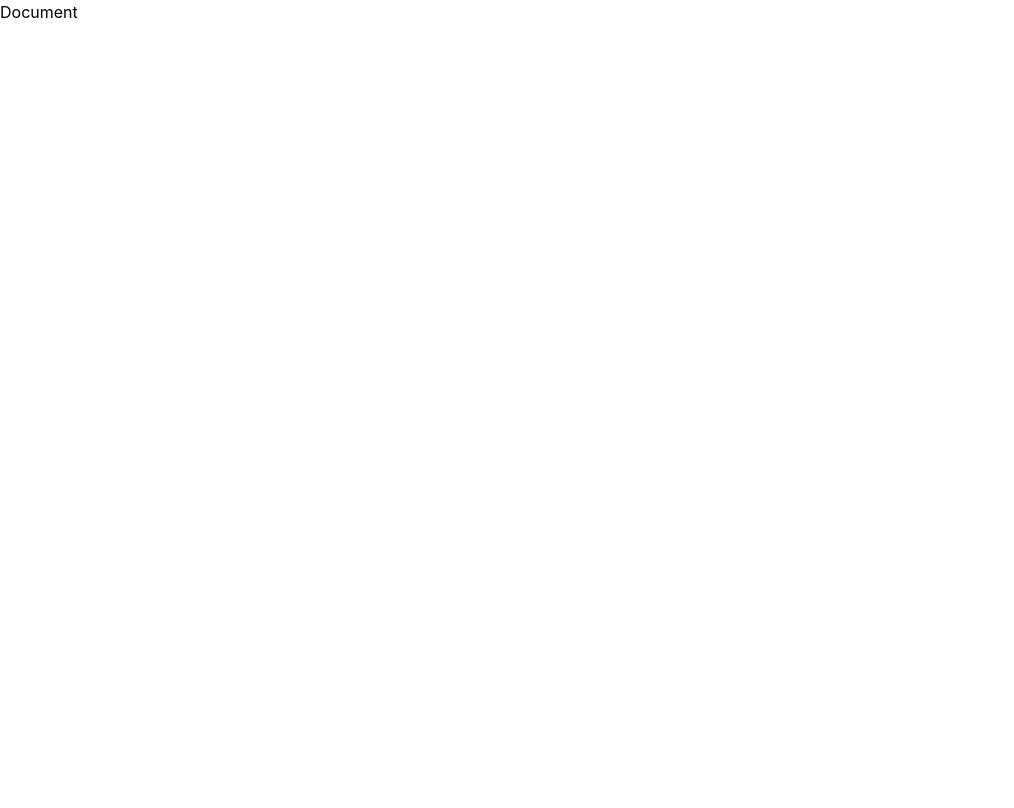
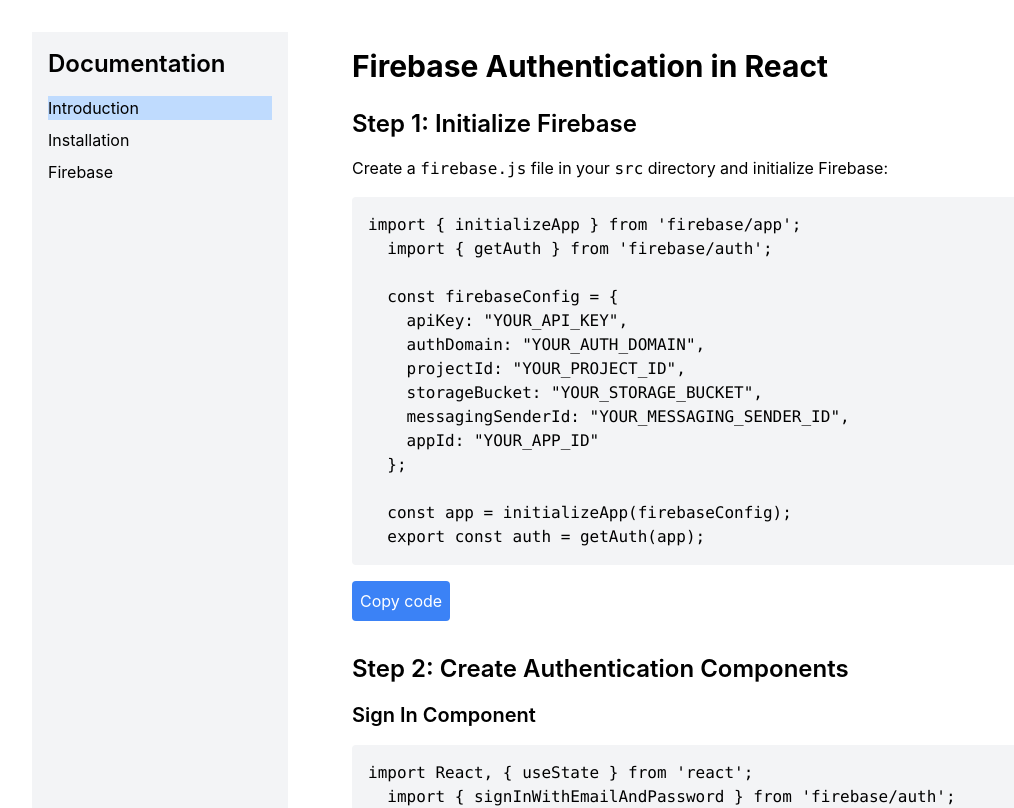
Before and after one commit to falkunam/react-firebase-auth, a React (Vite) app: page /document in a window 1280 px wide. Shown: the top 808 px of the page, without its empty margins (0-1014 px from the left). Built offline with nearby package versions, Linux system fonts and the light colour scheme.

Commit message:
added document draft

```diff
--- a/src/App.tsx
+++ b/src/App.tsx
@@ -16,12 +16,12 @@
   return (
     <>
       <Routes>
-        <Route path="/" element={<NonUser><Home /></NonUser>} />
-        <Route path="/sign-in" element={<NonUser><SignIn /></NonUser>} />
-        <Route path="/sign-up" element={<NonUser><SignUp /></NonUser>} />
-        <Route path="/email-sign-in" element={<NonUser><EmailSignIn /></NonUser>} />
-        <Route path="/forgot-password" element={<NonUser><ForgotPassword /></NonUser>} />
-        <Route path="/phone-auth" element={<NonUser><PhoneNumber /></NonUser>} />
+        <Route path="/" element={<Home />} />
+        <Route path="/sign-in" element={<SignIn />} />
+        <Route path="/sign-up" element={<SignUp />} />
+        <Route path="/email-sign-in" element={<EmailSignIn />} />
+        <Route path="/forgot-password" element={<ForgotPassword />} />
+        <Route path="/phone-auth" element={<PhoneNumber />} />
         <Route path="/document" element={<Document/>} />
         <Route
           path="/dashboard"
--- /dev/null
+++ b/src/document/codeSnippet/index.ts
@@ -0,0 +1,57 @@
+export const firebaseConfigSnippet =
+    `import { initializeApp } from 'firebase/app';
+  import { getAuth } from 'firebase/auth';
+
+  const firebaseConfig = {
+    apiKey: "YOUR_API_KEY",
+    authDomain: "YOUR_AUTH_DOMAIN",
+    projectId: "YOUR_PROJECT_ID",
+    storageBucket: "YOUR_STORAGE_BUCKET",
+    messagingSenderId: "YOUR_MESSAGING_SENDER_ID",
+    appId: "YOUR_APP_ID"
+  };
+
+  const app = initializeApp(firebaseConfig);
+  export const auth = getAuth(app);`
+    ;
+
+export const signInSnippet =
+    `import React, { useState } from 'react';
+  import { signInWithEmailAndPassword } from 'firebase/auth';
+  import { auth } from '../firebase';
+
+  function SignIn() {
+    const [email, setEmail] = useState('');
+    const [password, setPassword] = useState('');
+
+    const handleSignIn = async (e) => {
+      e.preventDefault();
+      try {
+        await signInWithEmailAndPassword(auth, email, password);
+        // Redirect to Dashboard or handle success
+      } catch (error) {
+        console.error('Error signing in:', error);
+      }
+    };
+
+    return (
+      <form onSubmit={handleSignIn}>
+        <input
+          type="email"
+          placeholder="Email"
+          value={email}
+          onChange={(e) => setEmail(e.target.value)}
+        />
+        <input
+          type="password"
+          placeholder="Password"
+          value={password}
+          onChange={(e) => setPassword(e.target.value)}
+        />
+        <button type="submit">Sign In</button>
+      </form>
+    );
+  }
+
+  export default SignIn;`
+    ;
--- a/src/document/index.tsx
+++ b/src/document/index.tsx
@@ -1,9 +1,67 @@
+import { useState } from "react";
+import { firebaseConfigSnippet, signInSnippet } from "./codeSnippet";
 
+const Documentation = () => {
+  const [activeTab, setActiveTab] = useState<string>('#introduction');
 
-const Document = () => {
+  const handleTabClick = (tab: string) => {
+    setActiveTab(tab);
+  };
+
+  const copyToClipboard = (text: string) => {
+    navigator.clipboard.writeText(text);
+    alert('Code copied to clipboard!');
+  };
+
   return (
-    <>Document</>
+    <div className="container mx-auto p-8 flex">
+      <div className="w-1/5 bg-gray-100 p-4 fixed h-full">
+        <h2 className="text-2xl font-semibold mb-4">Documentation</h2>
+        <nav>
+          <ul>
+            <li className={`mb-2 ${activeTab === '#introduction' ? 'bg-blue-200' : ''}`}>
+              <a href="#introduction" onClick={() => handleTabClick('#introduction')}>Introduction</a>
+            </li>
+            <li className={`mb-2 ${activeTab === '#installation' ? 'bg-blue-200' : ''}`}>
+              <a href="#installation" onClick={() => handleTabClick('#installation')}>Installation</a>
+            </li>
+            <li className={`mb-2 ${activeTab === '#firebase' ? 'bg-blue-200' : ''}`}>
+              <a href="#firebase" onClick={() => handleTabClick('#firebase')}>Firebase</a>
+            </li>
+          </ul>
+        </nav>
+      </div>
+
+      <div className="w-3/4 ml-auto p-4">
+        <h1 className="text-3xl font-bold mb-6" id="introduction">Firebase Authentication in React</h1>
+
+        <h2 className="text-2xl font-semibold mb-4" id="installation">Step 1: Initialize Firebase</h2>
+        <p className="mb-4">Create a <code>firebase.js</code> file in your <code>src</code> directory and initialize Firebase:</p>
+        <pre className="bg-gray-100 p-4 rounded mb-4">
+          <code>{firebaseConfigSnippet}</code>
+        </pre>
+        <button
+          onClick={() => copyToClipboard(firebaseConfigSnippet)}
+          className="bg-blue-500 text-white p-2 rounded mb-8"
+        >
+          Copy code
+        </button>
+
+        <h2 className="text-2xl font-semibold mb-4" id="firebase">Step 2: Create Authentication Components</h2>
+
+        <h3 className="text-xl font-semibold mb-4">Sign In Component</h3>
+        <pre className="bg-gray-100 p-4 rounded mb-4">
+          <code>{signInSnippet}</code>
+        </pre>
+        <button
+          onClick={() => copyToClipboard(signInSnippet)}
+          className="bg-blue-500 text-white p-2 rounded mb-8"
+        >
+          Copy code
+        </button>
+      </div>
+    </div>
   );
-};
+}
 
-export default Document;
+export default Documentation;
--- a/src/firebase/config.ts
+++ b/src/firebase/config.ts
@@ -7,13 +7,12 @@
 import { getMessaging } from "firebase/messaging";
 
 const firebaseConfig = {
-  apiKey: "xxxxxxxxxxxxxxxxxxxxxxxxxxxxxxxxxx",
-  authDomain: "xxxxxxxxxxxxxxxxxxxxxxxxxx",
-  databaseURL: "xxxxxxxxxxxxxxxxxxxxx",
-  projectId: "xxxxxxxxxxxxxxxxxxxx",
-  storageBucket: "xxxxxxxxxxxxxxxxxxxxxxxxxxx",
-  messagingSenderId: "xxxxxxxxxxxxxxxxxxxxxxxxxxx",
-  appId: "xxxxxxxxxxxxxxxxxxxxxxxxxxx",
+  apiKey: "YOUR_API_KEY",
+  authDomain: "YOUR_AUTH_DOMAIN",
+  projectId: "YOUR_PROJECT_ID",
+  storageBucket: "YOUR_STORAGE_BUCKET",
+  messagingSenderId: "YOUR_MESSAGING_SENDER_ID",
+  appId: "YOUR_APP_ID"
 };
 
 const app = !getApps().length ? initializeApp(firebaseConfig) : getApp();
--- a/src/firebase/nonUser/index.tsx
+++ b/src/firebase/nonUser/index.tsx
@@ -9,15 +9,31 @@
 
 const NonUser: React.FC<NonUserProps> = ({ children }) => {
   const [user, loading] = useAuthState(auth);
-  if (loading)
+
+  if (loading) {
     return (
       <div className="flex justify-center items-center h-screen">
         <div className="animate-spin rounded-full h-10 w-10 border-t-2 border-b-2 border-gray-900"></div>
       </div>
     );
+  }
 
-  if (user) return <Navigate to={"/dashboard"} />;
-  return children;
+  if (user) {
+    const isPasswordProvider = user.providerData.some(
+      (provider) => provider.providerId === "password"
+    );
+
+    if (isPasswordProvider && !user.emailVerified) {
+      console.log('User email not verified');
+      return <Navigate to="/sign-in" />;
+    }
+
+    console.log('User authenticated and email verified');
+    return <Navigate to="/dashboard" />;
+  }
+
+  console.log('No user, rendering children');
+  return <>{children}</>;
 };
 
 export default NonUser;
--- a/src/pages/dashboard/account/changePassword.tsx
+++ b/src/pages/dashboard/account/changePassword.tsx
@@ -1,7 +1,7 @@
 import { useState } from "react";
 import { useNavigate } from "react-router-dom";
 import Button from "../../../components/Button";
-// import Modal from "../../../components/Modal";
+import Modal from "../../../components/Modal";
 import Input from "../../../components/Input";
 import { updateUserPassword } from "../../../firebase/authetication/passwordAuth";
 
@@ -28,17 +28,17 @@
               handleClick={() => setOpen(!open)}
             />
           </div>
-          {/* <Modal open={open} onClose={() => setOpen(false)}>
+          <Modal open={open} onClose={() => setOpen(false)}>
             <div className="flex flex-col gap-4 mt-5">
               <Input
                 label="Current Password"
-                name="current-password"
+                name="password"
                 value={currentPassword}
                 onChange={setCurrentPassword}
               />
               <Input
                 label="New Password"
-                name="new-password"
+                name="password"
                 value={newPassword}
                 onChange={setNewPassword}
               />
@@ -50,7 +50,7 @@
                 }
               />
             </div>
-          </Modal> */}
+          </Modal>
         </div>
       </div>
     </div>
--- a/src/pages/dashboard/account/deleteUser.tsx
+++ b/src/pages/dashboard/account/deleteUser.tsx
@@ -1,6 +1,6 @@
 import { useState } from "react";
 import Button from "../../../components/Button";
-// import Modal from "../../../components/Modal";
+import Modal from "../../../components/Modal";
 import Input from "../../../components/Input";
 import { useNavigate } from "react-router-dom";
 import { auth } from "../../../firebase/config";
@@ -34,7 +34,7 @@
               handleClick={() => setOpen(!open)}
             />
           </div>
-          {/* <Modal open={open} onClose={() => setOpen(false)}>
+          <Modal open={open} onClose={() => setOpen(false)}>
             {isEmailUser && (
               <div className="flex flex-col gap-4 mt-5">
                 <Input
@@ -61,7 +61,7 @@
                 />
               </div>
             )}
-          </Modal> */}
+          </Modal>
         </div>
       </div>
     </div>
--- a/src/pages/dashboard/account/updateEmail.tsx
+++ b/src/pages/dashboard/account/updateEmail.tsx
@@ -1,7 +1,7 @@
 import React, { useState } from "react";
 import { User } from "firebase/auth";
 import Button from "../../../components/Button";
-// import Modal from "../../../components/Modal";
+import Modal from "../../../components/Modal";
 import Input from "../../../components/Input";
 import { updateUserEmail } from "../../../firebase/authetication/emailAuth";
 
@@ -32,7 +32,7 @@
               handleClick={() => setOpen(!open)}
             />
           </div>
-          {/* <Modal open={open} onClose={() => setOpen(false)}>
+          <Modal open={open} onClose={() => setOpen(false)}>
             <div className="flex flex-col gap-4 mt-5">
               <Input
                 label="Current Email address"
@@ -58,7 +58,7 @@
                 handleClick={() => updateUserEmail(email, newEmail, password)}
               />
             </div>
-          </Modal> */}
+          </Modal>
         </div>
       </div>
     </div>
```
Also changed, not shown: src/pages/home/index.tsx (+32 -34 lines).
